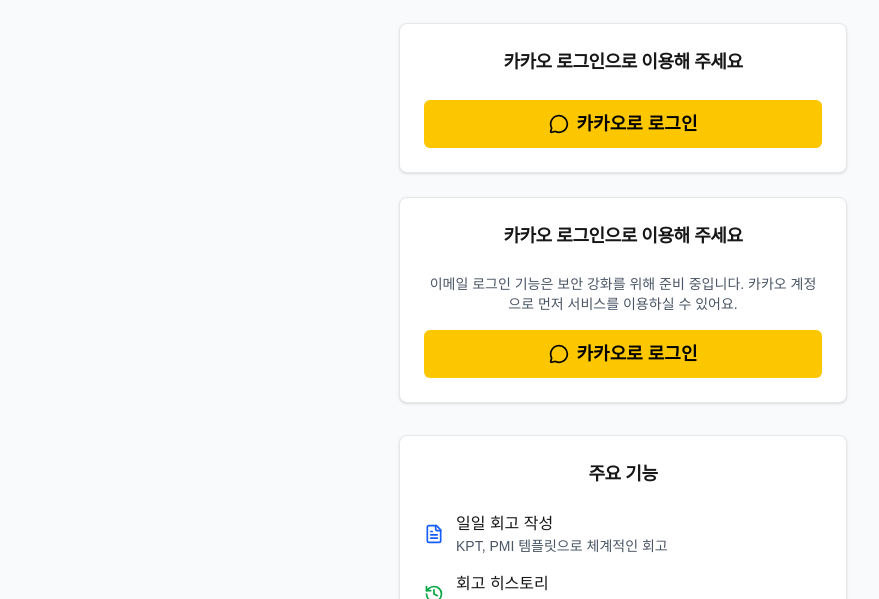
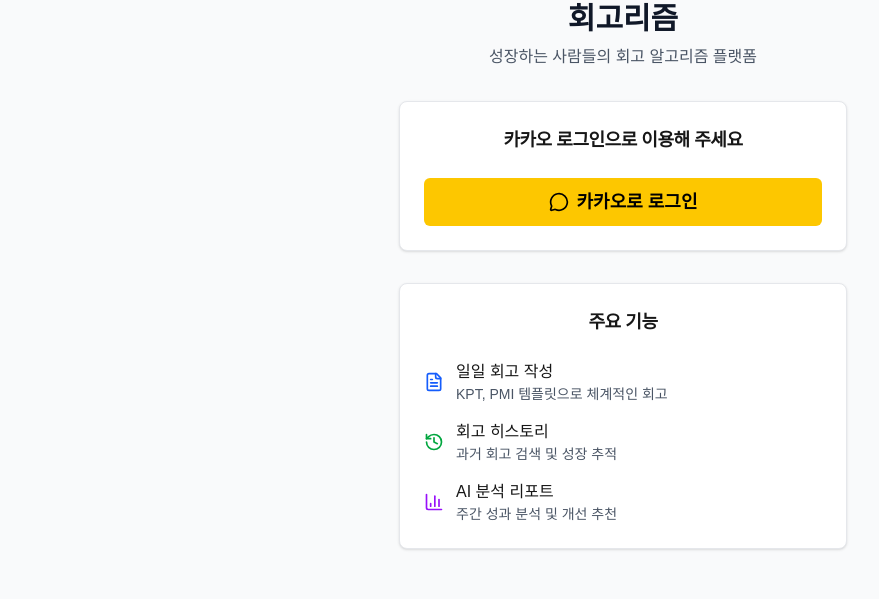
Before and after one commit to wjdthwls1227-spec/think_back_ai, a Next.js app: page /login in a window 1280 px wide. Shown: the part 190-789 px from the top of the page, without its empty margins (17-896 px from the left). Built offline with nearby package versions, Linux system fonts and the light colour scheme; no server answers.

Commit message:
Remove duplicate Kakao login card

```diff
--- a/src/app/login/page.tsx
+++ b/src/app/login/page.tsx
@@ -114,21 +114,6 @@
             <EmailLoginForm />
           </div>
         )}
-
-        {!emailLoginAvailable && (
-          <Card>
-            <CardHeader>
-              <CardTitle className="text-center text-lg">카카오 로그인으로 이용해 주세요</CardTitle>
-            </CardHeader>
-            <CardContent className="space-y-4 text-center">
-              <p className="text-sm text-gray-600">
-                이메일 로그인 기능은 보안 강화를 위해 준비 중입니다. 카카오 계정으로 먼저 서비스를 이용하실 수 있어요.
-              </p>
-              <LoginButton className="w-full" />
-            </CardContent>
-          </Card>
-        )}
-
         <div className="pt-2">
           <Card>
             <CardHeader>
```
